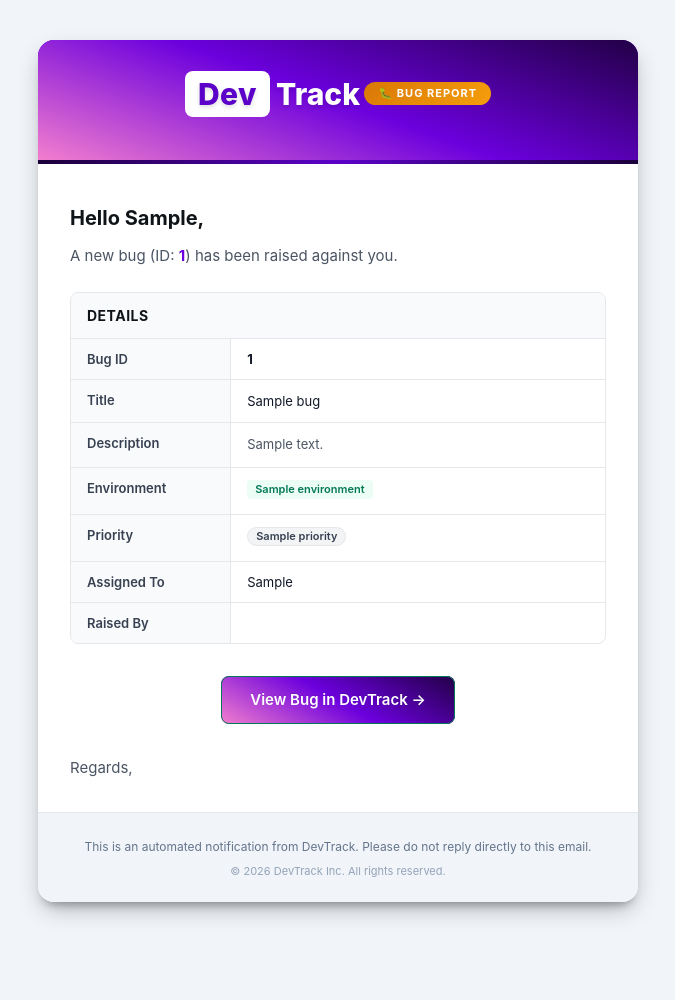
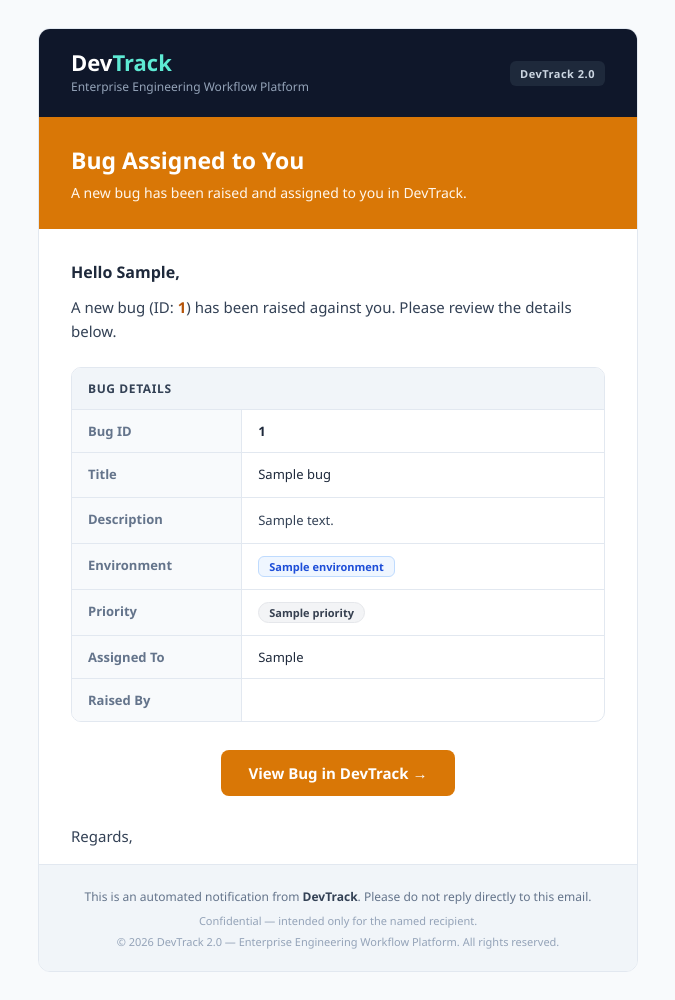
Before and after one commit to vaibhavtomar04/DevTracker, a Spring app: page /bug-notification in a window 1280 px wide. Shown: the whole page, without its empty margins (302-977 px from the left). Before the commit the page ends 918 px from the top, so only its background shows below. Run offline with Thymeleaf, Linux system fonts and the light colour scheme; the template is opened without the code that fills it: most values are stand-ins (such as "Sample title", 1, 10 or a date in 2020); data that the repository does not hold is empty; some of the project's set-up classes (security, data sources, template engines, error pages and the like) are left out, and stand-ins take their place; database files in the repository are not loaded.

Commit message:
redesign(email): sync root flat bug-notification + bug-update to Fluent Slate
Mirrors the redesigned email/ copies so the external-dir (flat) resolver path
renders the new design identically to the classpath (nested) path. All
Thymeleaf bindings and pill/th:with logic preserved verbatim.

```diff
--- a/backend/src/main/resources/templates/bug-notification.html
+++ b/backend/src/main/resources/templates/bug-notification.html
@@ -3,200 +3,136 @@
 <head>
   <meta charset="utf-8"/>
   <meta name="viewport" content="width=device-width, initial-scale=1.0"/>
-  <meta name="color-scheme" content="light"/>
+  <meta http-equiv="X-UA-Compatible" content="IE=edge"/>
+  <meta name="color-scheme" content="light dark"/>
+  <meta name="supported-color-schemes" content="light dark"/>
   <title>Bug Notification - DevTrack</title>
+  <!--[if mso]><xml><o:OfficeDocumentSettings><o:PixelsPerInch>96</o:PixelsPerInch></o:OfficeDocumentSettings></xml><![endif]-->
+  <style>
+    body{margin:0;padding:0;}
+    @media only screen and (max-width:620px){
+      .container{width:100%!important;border-radius:0!important;}
+      .px{padding-left:20px!important;padding-right:20px!important;}
+    }
+  </style>
 </head>
-<body style="margin: 0; padding: 0; width: 100% !important; background-color: #f1f5f9; font-family: -apple-system, BlinkMacSystemFont, 'Segoe UI', Roboto, Helvetica, Arial, sans-serif;">
+<body style="margin:0; padding:0; width:100%!important; background-color:#F8FAFC; font-family:'Segoe UI', Arial, Helvetica, sans-serif;">
 
   <!-- Hidden preheader (preview text) -->
-<div style="display: none; max-height: 0px; overflow: hidden; opacity: 0; font-size: 1px; line-height: 1px; color: #ffffff;"
+  <div style="display:none; max-height:0; overflow:hidden; opacity:0; font-size:1px; line-height:1px; color:#F8FAFC;"
        th:text="'Bug Assigned: ' + ${bug.title} + ' (ID: ' + ${bug.id} + ')'">
     Bug Assigned: New bug assigned to you in DevTrack.
   </div>
 
-<!-- Main outer table container -->
-<table role="presentation" width="100%" border="0" cellspacing="0" cellpadding="0" style="background-color: #f1f5f9; width: 100%; margin: 0; padding: 40px 0;">
+  <table role="presentation" width="100%" border="0" cellspacing="0" cellpadding="0" style="background-color:#F8FAFC; width:100%; margin:0; padding:28px 0;">
     <tr>
       <td align="center" valign="top">
-      <!-- 600px Card Container -->
-      <table role="presentation" width="600" border="0" cellspacing="0" cellpadding="0" style="width: 600px; max-width: 100%; background-color: #ffffff; border-radius: 16px; overflow: hidden; border-collapse: separate; box-shadow: 0 10px 25px -5px rgba(0, 0, 0, 0.3), 0 8px 10px -6px rgba(0, 0, 0, 0.3);">
+        <table role="presentation" class="container" width="600" border="0" cellspacing="0" cellpadding="0" style="width:600px; max-width:600px; background-color:#FFFFFF; border:1px solid #E2E8F0; border-radius:12px; overflow:hidden;">
 
-        <!-- Emerald Header Band -->
+          <!-- Header -->
           <tr>
-          <td align="center" valign="top" style="background:linear-gradient(200deg,#220046 0%,#6B00DD 50%,#F27ECE 100%); background-color:#6B00DD; padding:0; text-align:center;">
-            <!--[if gte mso 9]><v:rect xmlns:v="urn:schemas-microsoft-com:vml" fill="true" stroke="false" style="width:600px;"><v:fill type="gradient" color="#220046" color2="#9B30E8" angle="135"/><v:textbox style="mso-fit-shape-to-text:true" inset="36px,36px,40px,40px"><![endif]-->
-            <div style="padding:36px 40px; text-align:center;">
-            <!-- CSS-based text logo that will not break in Outlook -->
-            <div style="display:inline-block; font-family:'Outfit', 'Inter', 'Segoe UI', sans-serif; font-size:30px; font-weight:800; color:#ffffff; margin-bottom:12px; text-shadow:0 2px 4px rgba(0,0,0,0.15);">
-              <span style="background-color:#ffffff; color:#5b00c8; padding:5px 13px; border-radius:8px; margin-right:6px; letter-spacing:0.5px; font-weight:800;">Dev</span><span style="color:#ffffff;">Track</span>
-            </div>
-
-            <!-- Copper Badge -->
-            <table role="presentation" border="0" cellspacing="0" cellpadding="0" style="display: inline-block; margin: 0 auto;">
+            <td style="background-color:#0F172A; padding:22px 32px;" class="px">
+              <table role="presentation" width="100%" border="0" cellspacing="0" cellpadding="0">
                 <tr>
-                <td align="center" valign="middle" style="background-color: #d97706; background-image: linear-gradient(135deg, #d97706 0%, #f59e0b 100%); color: #ffffff; font-size: 11px; font-weight: 700; text-transform: uppercase; letter-spacing: 1px; padding: 6px 14px; border-radius: 9999px; line-height: 1;">
-                  🐛 Bug Report
+                  <td valign="middle">
+                    <div style="font-family:'Segoe UI', Arial, Helvetica, sans-serif; font-size:22px; font-weight:800; color:#FFFFFF; line-height:1;">Dev<span style="color:#5EEAD4;">Track</span></div>
+                    <div style="font-family:'Segoe UI', Arial, Helvetica, sans-serif; font-size:12px; color:#94A3B8; padding-top:5px;">Enterprise Engineering Workflow Platform</div>
                   </td>
-              </tr>
-            </table>
-            </div>
-            <!--[if gte mso 9]></v:textbox></v:rect><![endif]-->
-          </td>
-        </tr>
-
-        <!-- Thin Copper Divider (4px) under header -->
-        <tr>
-          <td height="4" style="height:4px; background:linear-gradient(150deg,#1a0038 0%,#5b00c8 50%,#1a0038 100%); background-color:#5b00c8; font-size:0; line-height:0;">&nbsp;</td>
-        </tr>
-
-        <!-- Card Body Content -->
-        <tr>
-          <td valign="top" style="padding: 40px 32px 32px 32px; background-color: #ffffff;">
-            <!-- Greeting -->
-            <h1 style="margin: 0 0 12px 0; font-size: 20px; font-weight: 700; color: #0f1419; line-height: 1.4;">
-              Hello <span th:text="${bug.assignedTo}">Developer</span>,
-            </h1>
-
-            <!-- Intro -->
-            <p style="margin: 0 0 24px 0; font-size: 15px; font-weight: 400; color: #4b5563; line-height: 1.6;">
-              A new bug (ID: <strong th:text="${bug.id}" style="color: #6B00DD;">#BUG-101</strong>) has been raised against you.
-            </p>
-
-            <!-- Details Table (Bordered, rounded) -->
-            <table role="presentation" width="100%" border="0" cellspacing="0" cellpadding="0" style="width: 100%; border: 1px solid #e5e7eb; border-radius: 8px; border-collapse: separate; overflow: hidden; margin-bottom: 32px;">
-              <!-- Header row -->
-              <tr>
-                <td colspan="2" style="background-color: #f9fafb; border-bottom: 1px solid #e5e7eb; padding: 14px 16px; font-size: 14px; font-weight: 700; color: #0f1419; text-transform: uppercase; letter-spacing: 0.5px;">
-                  Details
-                </td>
-              </tr>
-
-              <!-- Bug ID -->
-              <tr>
-                <td width="30%" valign="top" style="background-color: #f9fafb; border-bottom: 1px solid #e5e7eb; border-right: 1px solid #e5e7eb; padding: 12px 16px; font-size: 13px; font-weight: 600; color: #374151;">
-                  Bug ID
-                </td>
-                <td width="70%" valign="top" th:text="${bug.id}" style="border-bottom: 1px solid #e5e7eb; padding: 12px 16px; font-size: 13px; color: #111827; font-weight: 700;">
-                  101
-                </td>
-              </tr>
-
-              <!-- Title -->
-              <tr>
-                <td valign="top" style="background-color: #f9fafb; border-bottom: 1px solid #e5e7eb; border-right: 1px solid #e5e7eb; padding: 12px 16px; font-size: 13px; font-weight: 600; color: #374151;">
-                  Title
-                </td>
-                <td valign="top" th:text="${bug.title}" style="border-bottom: 1px solid #e5e7eb; padding: 12px 16px; font-size: 13px; color: #111827; line-height: 1.4;">
-                  Null Pointer Exception in User Login Flow
-                </td>
-              </tr>
-
-              <!-- Description -->
-              <tr>
-                <td valign="top" style="background-color: #f9fafb; border-bottom: 1px solid #e5e7eb; border-right: 1px solid #e5e7eb; padding: 12px 16px; font-size: 13px; font-weight: 600; color: #374151;">
-                  Description
-                </td>
-                <td valign="top" th:text="${bug.description}" style="border-bottom: 1px solid #e5e7eb; padding: 12px 16px; font-size: 13px; color: #4b5563; line-height: 1.5;">
-                  The user login flow fails when trying to parse the session context returned by the auth service.
-                </td>
-              </tr>
-
-              <!-- Environment -->
-              <tr>
-                <td valign="top" style="background-color: #f9fafb; border-bottom: 1px solid #e5e7eb; border-right: 1px solid #e5e7eb; padding: 12px 16px; font-size: 13px; font-weight: 600; color: #374151;">
-                  Environment
-                </td>
-                <td valign="top" style="border-bottom: 1px solid #e5e7eb; padding: 12px 16px; font-size: 13px; color: #111827;">
-                  <!-- Small emerald badge -->
-                  <table role="presentation" border="0" cellspacing="0" cellpadding="0" style="display: inline-block;">
-                    <tr>
-                      <td align="center" valign="middle" th:text="${bug.environment}" style="background-color: #ecfdf5; color: #047857; font-size: 11px; font-weight: 600; padding: 3px 8px; border-radius: 4px; line-height: 1.2;">
-                        PRODUCTION
+                  <td valign="middle" align="right">
+                    <span style="display:inline-block; background-color:#1E293B; color:#CBD5E1; font-family:'Segoe UI', Arial, Helvetica, sans-serif; font-size:11px; font-weight:700; letter-spacing:0.5px; padding:5px 10px; border-radius:6px;">DevTrack 2.0</span>
                   </td>
                 </tr>
               </table>
             </td>
           </tr>
+          <tr><td style="height:3px; background-color:#D97706; font-size:0; line-height:0;">&nbsp;</td></tr>
 
-              <!-- Priority (Dynamic colors computed using th:with) -->
+          <!-- Hero -->
           <tr>
-                <td valign="top" style="background-color: #f9fafb; border-bottom: 1px solid #e5e7eb; border-right: 1px solid #e5e7eb; padding: 12px 16px; font-size: 13px; font-weight: 600; color: #374151;">
-                  Priority
+            <td class="px" style="background-color:#D97706; padding:26px 32px;">
+              <div style="font-family:'Segoe UI', Arial, Helvetica, sans-serif; font-size:23px; font-weight:700; color:#FFFFFF; line-height:1.3;">Bug Assigned to You</div>
+              <div style="font-family:'Segoe UI', Arial, Helvetica, sans-serif; font-size:14px; color:#FFF7ED; line-height:1.5; padding-top:6px;">A new bug has been raised and assigned to you in DevTrack.</div>
             </td>
-                <td valign="top" style="border-bottom: 1px solid #e5e7eb; padding: 12px 16px; font-size: 13px; color: #111827;"
+          </tr>
+
+          <!-- Body -->
+          <tr>
+            <td class="px" valign="top" style="padding:32px 32px 8px 32px; background-color:#FFFFFF;">
+              <p style="margin:0 0 12px 0; font-size:16px; font-weight:700; color:#1E293B; line-height:1.4;">
+                Hello <span th:text="${bug.assignedTo}">Developer</span>,
+              </p>
+              <p style="margin:0 0 24px 0; font-size:15px; color:#334155; line-height:1.6;">
+                A new bug (ID: <strong th:text="${bug.id}" style="color:#B45309;">#BUG-101</strong>) has been raised against you. Please review the details below.
+              </p>
+
+              <!-- Details table -->
+              <table role="presentation" width="100%" border="0" cellspacing="0" cellpadding="0" style="width:100%; border:1px solid #E2E8F0; border-radius:10px; border-collapse:separate; overflow:hidden; margin-bottom:28px;">
+                <tr>
+                  <td colspan="2" style="background-color:#F1F5F9; border-bottom:1px solid #E2E8F0; padding:12px 16px; font-size:12px; font-weight:700; color:#334155; text-transform:uppercase; letter-spacing:0.6px;">Bug Details</td>
+                </tr>
+                <tr>
+                  <td width="32%" valign="top" style="background-color:#F8FAFC; border-bottom:1px solid #E2E8F0; border-right:1px solid #E2E8F0; padding:12px 16px; font-size:13px; font-weight:600; color:#64748B;">Bug ID</td>
+                  <td width="68%" valign="top" th:text="${bug.id}" style="border-bottom:1px solid #E2E8F0; padding:12px 16px; font-size:13px; color:#1E293B; font-weight:700;">101</td>
+                </tr>
+                <tr>
+                  <td valign="top" style="background-color:#F8FAFC; border-bottom:1px solid #E2E8F0; border-right:1px solid #E2E8F0; padding:12px 16px; font-size:13px; font-weight:600; color:#64748B;">Title</td>
+                  <td valign="top" th:text="${bug.title}" style="border-bottom:1px solid #E2E8F0; padding:12px 16px; font-size:13px; color:#1E293B; line-height:1.5;">Null Pointer Exception in User Login Flow</td>
+                </tr>
+                <tr>
+                  <td valign="top" style="background-color:#F8FAFC; border-bottom:1px solid #E2E8F0; border-right:1px solid #E2E8F0; padding:12px 16px; font-size:13px; font-weight:600; color:#64748B;">Description</td>
+                  <td valign="top" th:text="${bug.description}" style="border-bottom:1px solid #E2E8F0; padding:12px 16px; font-size:13px; color:#334155; line-height:1.6;">The user login flow fails when parsing the session context.</td>
+                </tr>
+                <tr>
+                  <td valign="top" style="background-color:#F8FAFC; border-bottom:1px solid #E2E8F0; border-right:1px solid #E2E8F0; padding:12px 16px; font-size:13px; font-weight:600; color:#64748B;">Environment</td>
+                  <td valign="top" style="border-bottom:1px solid #E2E8F0; padding:12px 16px; font-size:13px; color:#1E293B;">
+                    <span th:text="${bug.environment}" style="display:inline-block; background-color:#EFF6FF; color:#1D4ED8; border:1px solid #BFDBFE; font-size:11px; font-weight:700; padding:3px 10px; border-radius:6px; line-height:1.2;">PRODUCTION</span>
+                  </td>
+                </tr>
+                <tr>
+                  <td valign="top" style="background-color:#F8FAFC; border-bottom:1px solid #E2E8F0; border-right:1px solid #E2E8F0; padding:12px 16px; font-size:13px; font-weight:600; color:#64748B;">Priority</td>
+                  <td valign="top" style="border-bottom:1px solid #E2E8F0; padding:12px 16px; font-size:13px; color:#1E293B;"
                       th:with="prioUpper=${#strings.toUpperCase(bug.priority)},
                                bg=${prioUpper == 'CRITICAL' ? '#fef2f2' : (prioUpper == 'HIGH' ? '#fff7ed' : (prioUpper == 'MEDIUM' ? '#fefce8' : (prioUpper == 'LOW' ? '#ecfdf5' : '#f3f4f6')))},
                                text=${prioUpper == 'CRITICAL' ? '#b91c1c' : (prioUpper == 'HIGH' ? '#c2410c' : (prioUpper == 'MEDIUM' ? '#a16207' : (prioUpper == 'LOW' ? '#047857' : '#374151')))},
                                border=${prioUpper == 'CRITICAL' ? '#fecaca' : (prioUpper == 'HIGH' ? '#fed7aa' : (prioUpper == 'MEDIUM' ? '#fde68a' : (prioUpper == 'LOW' ? '#a7f3d0' : '#e5e7eb')))}">
-                  <!-- Rounded pill badge -->
-                  <table role="presentation" border="0" cellspacing="0" cellpadding="0" style="display: inline-block;">
-                    <tr>
-                      <td align="center" valign="middle" th:text="${bug.priority}" th:style="'background-color: ' + ${bg} + '; color: ' + ${text} + '; border: 1px solid ' + ${border} + '; font-size: 11px; font-weight: 600; padding: 2px 8px; border-radius: 9999px; line-height: 1.2;'" style="background-color: #fef2f2; color: #b91c1c; border: 1px solid #fecaca; font-size: 11px; font-weight: 600; padding: 2px 8px; border-radius: 9999px; line-height: 1.2;">
-                        CRITICAL
+                    <span th:text="${bug.priority}" th:style="'display:inline-block; background-color:' + ${bg} + '; color:' + ${text} + '; border:1px solid ' + ${border} + '; font-size:11px; font-weight:700; padding:3px 10px; border-radius:999px; line-height:1.2;'" style="display:inline-block; background-color:#fef2f2; color:#b91c1c; border:1px solid #fecaca; font-size:11px; font-weight:700; padding:3px 10px; border-radius:999px; line-height:1.2;">CRITICAL</span>
                   </td>
                 </tr>
+                <tr>
+                  <td valign="top" style="background-color:#F8FAFC; border-bottom:1px solid #E2E8F0; border-right:1px solid #E2E8F0; padding:12px 16px; font-size:13px; font-weight:600; color:#64748B;">Assigned To</td>
+                  <td valign="top" th:text="${bug.assignedTo}" style="border-bottom:1px solid #E2E8F0; padding:12px 16px; font-size:13px; color:#1E293B;">John Doe</td>
+                </tr>
+                <tr>
+                  <td valign="top" style="background-color:#F8FAFC; border-right:1px solid #E2E8F0; padding:12px 16px; font-size:13px; font-weight:600; color:#64748B;">Raised By</td>
+                  <td valign="top" th:text="${currentUser}" style="padding:12px 16px; font-size:13px; color:#1E293B;">Jane Smith</td>
+                </tr>
               </table>
-                </td>
-              </tr>
 
-              <!-- Assigned To -->
+              <!-- CTA button (bulletproof / VML) -->
+              <table role="presentation" border="0" cellspacing="0" cellpadding="0" width="100%" style="width:100%; margin-bottom:28px;">
                 <tr>
-                <td valign="top" style="background-color: #f9fafb; border-bottom: 1px solid #e5e7eb; border-right: 1px solid #e5e7eb; padding: 12px 16px; font-size: 13px; font-weight: 600; color: #374151;">
-                  Assigned To
-                </td>
-                <td valign="top" th:text="${bug.assignedTo}" style="border-bottom: 1px solid #e5e7eb; padding: 12px 16px; font-size: 13px; color: #111827;">
-                  John Doe
-                </td>
-              </tr>
-
-              <!-- Raised By -->
-              <tr>
-                <td valign="top" style="background-color: #f9fafb; border-right: 1px solid #e5e7eb; padding: 12px 16px; font-size: 13px; font-weight: 600; color: #374151;">
-                  Raised By
-                </td>
-                <td valign="top" th:text="${currentUser.fullName}" style="padding: 12px 16px; font-size: 13px; color: #111827;">
-                  Jane Smith
+                  <td align="center">
+                    <!--[if mso]><v:roundrect xmlns:v="urn:schemas-microsoft-com:vml" xmlns:w="urn:schemas-microsoft-com:office:word" th:attr="href=${bug.url}" href="https://devtrack.example.com" arcsize="16%" fillcolor="#D97706" strokecolor="#D97706" style="height:46px;v-text-anchor:middle;width:230px;"><w:anchorlock/><center style="color:#FFFFFF;font-family:'Segoe UI',Arial,sans-serif;font-size:15px;font-weight:700;">View Bug in DevTrack</center></v:roundrect><![endif]-->
+                    <!--[if !mso]><!-->
+                    <a href="https://devtrack.example.com" th:href="${bug.url}" target="_blank" style="display:inline-block; background-color:#D97706; border-radius:8px; color:#FFFFFF; font-size:15px; font-weight:700; padding:14px 28px; text-decoration:none; line-height:1.2; font-family:'Segoe UI', Arial, Helvetica, sans-serif;">View Bug in DevTrack &rarr;</a>
+                    <!--<![endif]-->
                   </td>
                 </tr>
               </table>
 
-            <!-- Emerald CTA Button -->
-            <table role="presentation" border="0" cellspacing="0" cellpadding="0" width="100%" style="width: 100%; margin-bottom: 32px;">
-              <tr>
-                <td align="center">
-                  <table role="presentation" border="0" cellspacing="0" cellpadding="0">
-                    <tr>
-                      <td align="center" style="border-radius: 8px; background:linear-gradient(210deg,#220046 0%,#6B00DD 50%,#F27ECE 100%); background-color:#6B00DD;">
-                        <a href="https://devtrack.example.com" th:href="${bug.url}" target="_blank" style="border: 1px solid #047857; border-radius: 8px; color: #ffffff; display: inline-block; font-size: 15px; font-weight: 600; padding: 14px 28px; text-decoration: none; text-shadow: 0 -1px 0 rgba(0, 0, 0, 0.1); line-height: 1.2;">
-                          View Bug in DevTrack &rarr;
-                        </a>
-                      </td>
-                    </tr>
-                  </table>
-                </td>
-              </tr>
-            </table>
-
-            <!-- Sign-off -->
-            <p style="margin: 0; font-size: 15px; font-weight: 400; color: #4b5563; line-height: 1.6;">
+              <p style="margin:0 0 8px 0; font-size:15px; color:#334155; line-height:1.6;">
                 Regards,<br/>
-              <strong th:text="${currentUser.fullName}" style="color: #0f1419;">Jane Smith</strong>
+                <strong th:text="${currentUser}" style="color:#1E293B;">Jane Smith</strong>
               </p>
             </td>
           </tr>
 
-        <!-- Footer Section -->
+          <!-- Footer -->
           <tr>
-          <td valign="top" style="background-color: #f1f5f9; border-top: 1px solid #e2e8f0; padding: 24px; text-align: center;">
-            <!-- Automated notification disclaimer -->
-            <p style="margin: 0 0 8px 0; font-size: 12px; color: #64748b; line-height: 1.6;">
-              This is an automated notification from DevTrack. Please do not reply directly to this email.
-            </p>
-
-            <!-- Company links or branding info -->
-            <p style="margin: 0; font-size: 11px; color: #94a3b8;">
-              &copy; <span th:text="${#calendars.year(#calendars.createNow())}">2026</span> DevTrack Inc. All rights reserved.
-            </p>
+            <td class="px" valign="top" style="background-color:#F1F5F9; padding:22px 32px; text-align:center; border-top:1px solid #E2E8F0;">
+              <p style="margin:0 0 6px 0; font-size:12px; color:#64748B; line-height:1.6;">This is an automated notification from <strong style="color:#334155;">DevTrack</strong>. Please do not reply directly to this email.</p>
+              <p style="margin:0 0 4px 0; font-size:11px; color:#94A3B8; line-height:1.6;">Confidential &mdash; intended only for the named recipient.</p>
+              <p style="margin:0; font-size:11px; color:#94A3B8;">&copy; <span th:text="${#calendars.year(#calendars.createNow())}">2026</span> DevTrack 2.0 &mdash; Enterprise Engineering Workflow Platform. All rights reserved.</p>
             </td>
           </tr>
 
```
Also changed, not shown: backend/src/main/resources/templates/bug-update.html (+79 -87 lines). Lines whose indentation alone changed are shown as unchanged.
